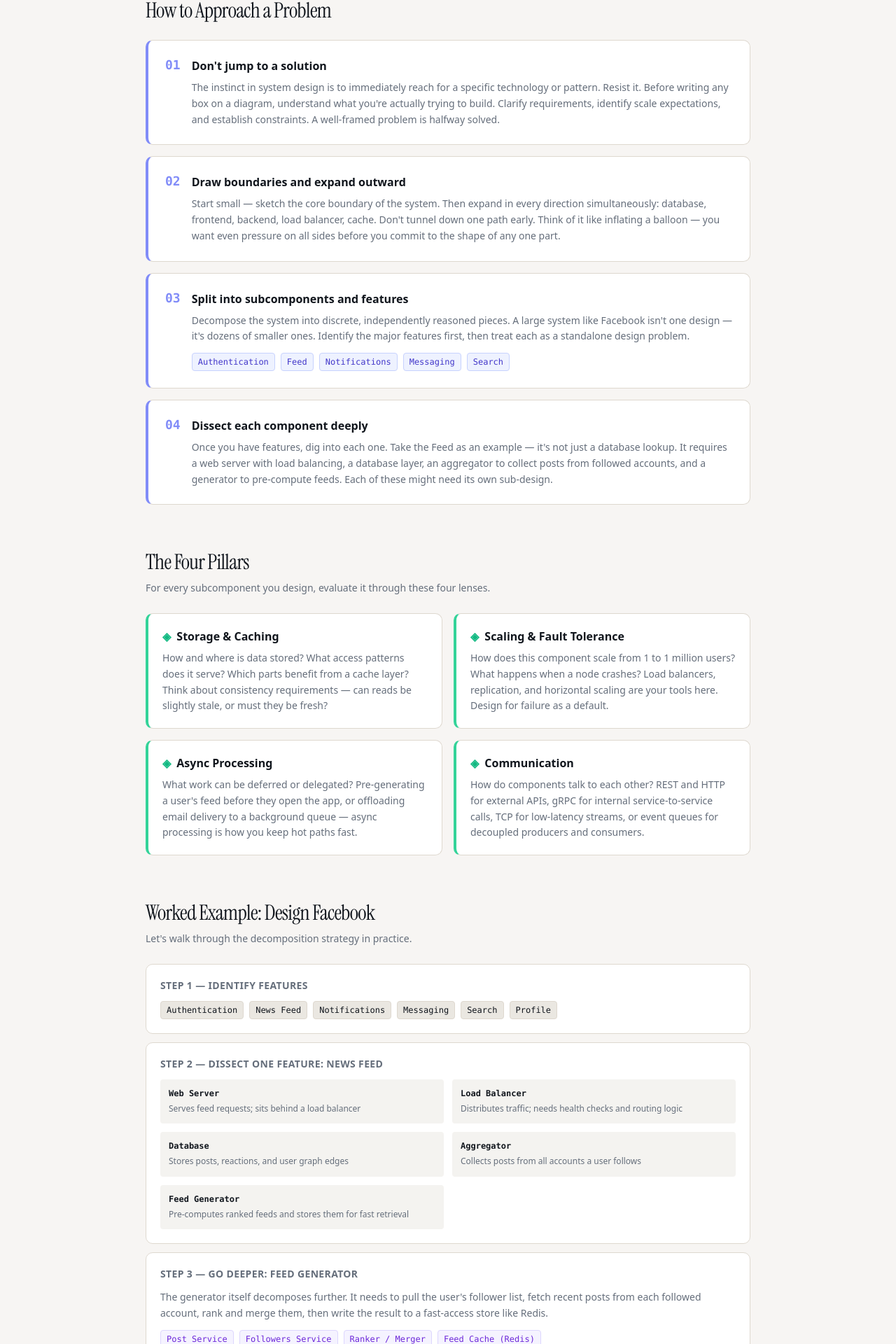
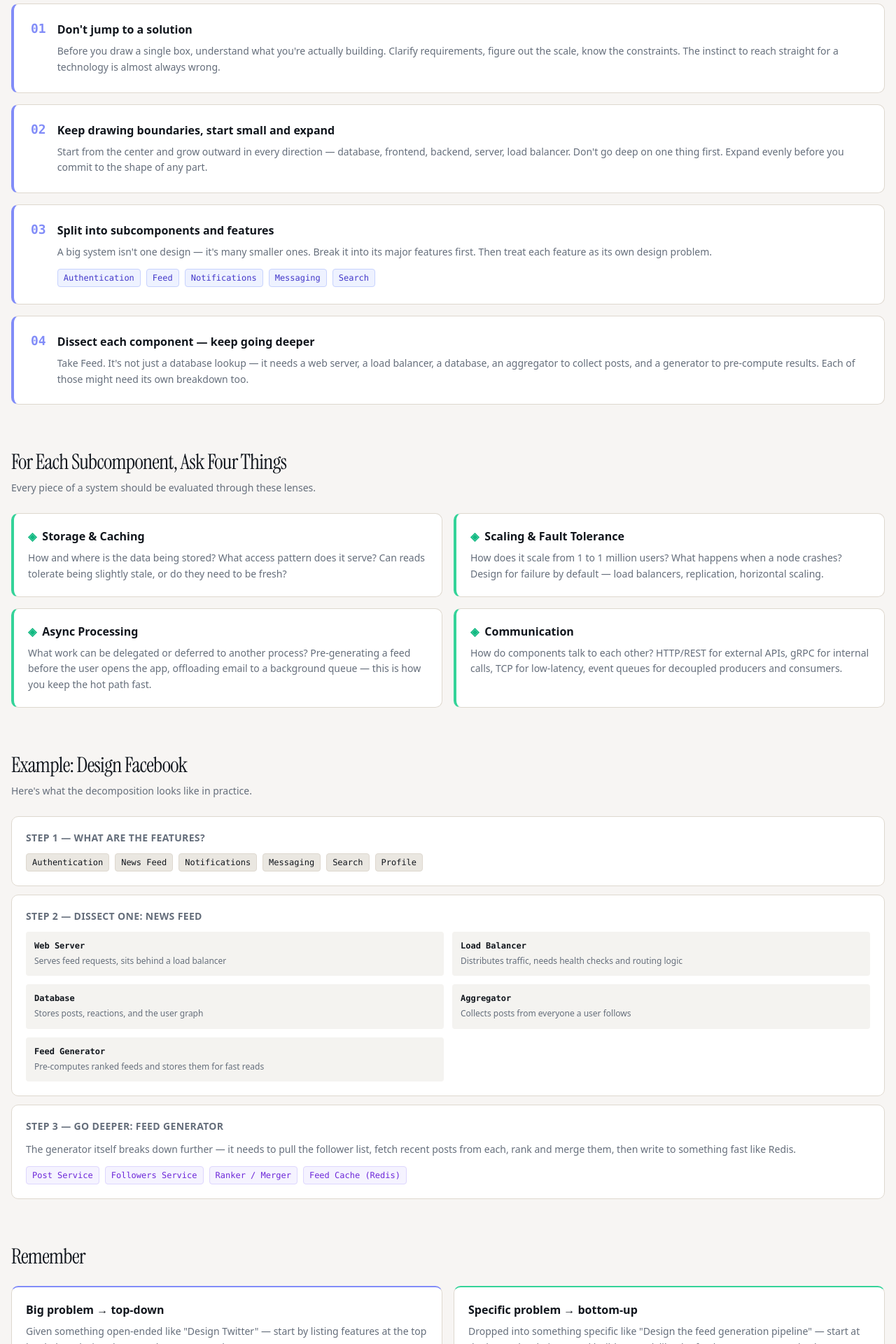
Before and after one commit to thatpratik/system-design, a Next.js app: page / in a window 1280 px wide. Shown: the part 398-2318 px from the top of the page at 70% size. Built offline with nearby package versions, Linux system fonts and the light colour scheme.

Commit message:
feat: update content and structure in Home component for clarity and consistency

```diff
--- a/app/page.tsx
+++ b/app/page.tsx
@@ -1,6 +1,6 @@
 export default function Home() {
   return (
-    <div className="container max-w-4xl py-16 space-y-16">
+    <div className="container py-16 space-y-16">
 
       {/* ── What is System Design? ──────────────────────────────── */}
       <section className="animate-fade-in-up">
@@ -8,10 +8,10 @@ export default function Home() {
           What is System Design?
         </h1>
         <p className="text-muted-foreground text-base leading-relaxed mb-4">
-          System design is the process of defining the architecture, components, modules, and data flow of a system to satisfy a set of requirements. It&apos;s not about finding a single correct answer — it&apos;s about reasoning through trade-offs, constraints, and scalability concerns to arrive at a defensible architecture.
+          System design is how you figure out what to build before you build it. Not a single right answer — a way of thinking through trade-offs until you land on something you can defend.
         </p>
         <p className="text-muted-foreground text-base leading-relaxed">
-          Whether you&apos;re designing a URL shortener or a global social network, the same structured thinking applies: break the problem into parts, understand each part deeply, and then reason about how they connect.
+          Whether it&apos;s a URL shortener or a global social network, the same approach works: break it down, understand each piece, and reason about how they fit together.
         </p>
       </section>
 
@@ -30,7 +30,7 @@ export default function Home() {
               <div>
                 <h3 className="font-semibold text-foreground mb-2">Don&apos;t jump to a solution</h3>
                 <p className="text-muted-foreground text-sm leading-relaxed">
-                  The instinct in system design is to immediately reach for a specific technology or pattern. Resist it. Before writing any box on a diagram, understand what you&apos;re actually trying to build. Clarify requirements, identify scale expectations, and establish constraints. A well-framed problem is halfway solved.
+                  Before you draw a single box, understand what you&apos;re actually building. Clarify requirements, figure out the scale, know the constraints. The instinct to reach straight for a technology is almost always wrong.
                 </p>
               </div>
             </div>
@@ -41,9 +41,9 @@ export default function Home() {
             <div className="flex items-start gap-4">
               <span className="text-indigo-400 font-mono font-bold text-lg leading-none mt-0.5">02</span>
               <div>
-                <h3 className="font-semibold text-foreground mb-2">Draw boundaries and expand outward</h3>
+                <h3 className="font-semibold text-foreground mb-2">Keep drawing boundaries, start small and expand</h3>
                 <p className="text-muted-foreground text-sm leading-relaxed">
-                  Start small — sketch the core boundary of the system. Then expand in every direction simultaneously: database, frontend, backend, load balancer, cache. Don&apos;t tunnel down one path early. Think of it like inflating a balloon — you want even pressure on all sides before you commit to the shape of any one part.
+                  Start from the center and grow outward in every direction — database, frontend, backend, server, load balancer. Don&apos;t go deep on one thing first. Expand evenly before you commit to the shape of any part.
                 </p>
               </div>
             </div>
@@ -56,7 +56,7 @@ export default function Home() {
               <div>
                 <h3 className="font-semibold text-foreground mb-2">Split into subcomponents and features</h3>
                 <p className="text-muted-foreground text-sm leading-relaxed">
-                  Decompose the system into discrete, independently reasoned pieces. A large system like Facebook isn&apos;t one design — it&apos;s dozens of smaller ones. Identify the major features first, then treat each as a standalone design problem.
+                  A big system isn&apos;t one design — it&apos;s many smaller ones. Break it into its major features first. Then treat each feature as its own design problem.
                 </p>
                 <div className="mt-3 flex flex-wrap gap-2">
                   {["Authentication", "Feed", "Notifications", "Messaging", "Search"].map((f) => (
@@ -74,9 +74,9 @@ export default function Home() {
             <div className="flex items-start gap-4">
               <span className="text-indigo-400 font-mono font-bold text-lg leading-none mt-0.5">04</span>
               <div>
-                <h3 className="font-semibold text-foreground mb-2">Dissect each component deeply</h3>
+                <h3 className="font-semibold text-foreground mb-2">Dissect each component — keep going deeper</h3>
                 <p className="text-muted-foreground text-sm leading-relaxed">
-                  Once you have features, dig into each one. Take the Feed as an example — it&apos;s not just a database lookup. It requires a web server with load balancing, a database layer, an aggregator to collect posts from followed accounts, and a generator to pre-compute feeds. Each of these might need its own sub-design.
+                  Take Feed. It&apos;s not just a database lookup — it needs a web server, a load balancer, a database, an aggregator to collect posts, and a generator to pre-compute results. Each of those might need its own breakdown too.
                 </p>
               </div>
             </div>
@@ -88,10 +88,10 @@ export default function Home() {
       {/* ── The Four Pillars ────────────────────────────────────── */}
       <section className="animate-fade-in-up" style={{ animationDelay: "160ms" }}>
         <h2 className="font-display text-2xl sm:text-3xl tracking-tight mb-2 text-foreground">
-          The Four Pillars
+          For Each Subcomponent, Ask Four Things
         </h2>
         <p className="text-muted-foreground text-sm leading-relaxed mb-6">
-          For every subcomponent you design, evaluate it through these four lenses.
+          Every piece of a system should be evaluated through these lenses.
         </p>
 
         <div className="grid sm:grid-cols-2 gap-4">
@@ -101,7 +101,7 @@ export default function Home() {
               <span className="text-emerald-500">◈</span> Storage &amp; Caching
             </h3>
             <p className="text-muted-foreground text-sm leading-relaxed">
-              How and where is data stored? What access patterns does it serve? Which parts benefit from a cache layer? Think about consistency requirements — can reads be slightly stale, or must they be fresh?
+              How and where is the data being stored? What access pattern does it serve? Can reads tolerate being slightly stale, or do they need to be fresh?
             </p>
           </div>
 
@@ -110,7 +110,7 @@ export default function Home() {
               <span className="text-emerald-500">◈</span> Scaling &amp; Fault Tolerance
             </h3>
             <p className="text-muted-foreground text-sm leading-relaxed">
-              How does this component scale from 1 to 1 million users? What happens when a node crashes? Load balancers, replication, and horizontal scaling are your tools here. Design for failure as a default.
+              How does it scale from 1 to 1 million users? What happens when a node crashes? Design for failure by default — load balancers, replication, horizontal scaling.
             </p>
           </div>
 
@@ -119,7 +119,7 @@ export default function Home() {
               <span className="text-emerald-500">◈</span> Async Processing
             </h3>
             <p className="text-muted-foreground text-sm leading-relaxed">
-              What work can be deferred or delegated? Pre-generating a user&apos;s feed before they open the app, or offloading email delivery to a background queue — async processing is how you keep hot paths fast.
+              What work can be delegated or deferred to another process? Pre-generating a feed before the user opens the app, offloading email to a background queue — this is how you keep the hot path fast.
             </p>
           </div>
 
@@ -128,7 +128,7 @@ export default function Home() {
               <span className="text-emerald-500">◈</span> Communication
             </h3>
             <p className="text-muted-foreground text-sm leading-relaxed">
-              How do components talk to each other? REST and HTTP for external APIs, gRPC for internal service-to-service calls, TCP for low-latency streams, or event queues for decoupled producers and consumers.
+              How do components talk to each other? HTTP/REST for external APIs, gRPC for internal calls, TCP for low-latency, event queues for decoupled producers and consumers.
             </p>
           </div>
 
@@ -138,17 +138,17 @@ export default function Home() {
       {/* ── Worked Example ──────────────────────────────────────── */}
       <section className="animate-fade-in-up" style={{ animationDelay: "240ms" }}>
         <h2 className="font-display text-2xl sm:text-3xl tracking-tight mb-2 text-foreground">
-          Worked Example: Design Facebook
+          Example: Design Facebook
         </h2>
         <p className="text-muted-foreground text-sm leading-relaxed mb-6">
-          Let&apos;s walk through the decomposition strategy in practice.
+          Here&apos;s what the decomposition looks like in practice.
         </p>
 
         <div className="space-y-3">
 
           {/* Level 1 */}
           <div className="bg-card border rounded-lg p-5">
-            <h3 className="font-semibold text-foreground text-sm mb-3 uppercase tracking-wide text-muted-foreground">Step 1 — Identify features</h3>
+            <h3 className="font-semibold text-foreground text-sm mb-3 uppercase tracking-wide text-muted-foreground">Step 1 — What are the features?</h3>
             <div className="flex flex-wrap gap-2">
               {["Authentication", "News Feed", "Notifications", "Messaging", "Search", "Profile"].map((f) => (
                 <span key={f} className="text-xs bg-muted text-foreground border rounded px-2 py-1 font-mono">
@@ -160,14 +160,14 @@ export default function Home() {
 
           {/* Level 2 */}
           <div className="bg-card border rounded-lg p-5">
-            <h3 className="font-semibold text-foreground text-sm mb-3 uppercase tracking-wide text-muted-foreground">Step 2 — Dissect one feature: News Feed</h3>
+            <h3 className="font-semibold text-foreground text-sm mb-3 uppercase tracking-wide text-muted-foreground">Step 2 — Dissect one: News Feed</h3>
             <div className="grid sm:grid-cols-2 gap-3">
               {[
-                { name: "Web Server", note: "Serves feed requests; sits behind a load balancer" },
-                { name: "Load Balancer", note: "Distributes traffic; needs health checks and routing logic" },
-                { name: "Database", note: "Stores posts, reactions, and user graph edges" },
-                { name: "Aggregator", note: "Collects posts from all accounts a user follows" },
-                { name: "Feed Generator", note: "Pre-computes ranked feeds and stores them for fast retrieval" },
+                { name: "Web Server", note: "Serves feed requests, sits behind a load balancer" },
+                { name: "Load Balancer", note: "Distributes traffic, needs health checks and routing logic" },
+                { name: "Database", note: "Stores posts, reactions, and the user graph" },
+                { name: "Aggregator", note: "Collects posts from everyone a user follows" },
+                { name: "Feed Generator", note: "Pre-computes ranked feeds and stores them for fast reads" },
               ].map((c) => (
                 <div key={c.name} className="bg-muted/50 rounded p-3">
                   <p className="font-mono text-xs font-semibold text-foreground mb-1">{c.name}</p>
@@ -181,7 +181,7 @@ export default function Home() {
           <div className="bg-card border rounded-lg p-5">
             <h3 className="font-semibold text-foreground text-sm mb-3 uppercase tracking-wide text-muted-foreground">Step 3 — Go deeper: Feed Generator</h3>
             <p className="text-muted-foreground text-sm leading-relaxed mb-3">
-              The generator itself decomposes further. It needs to pull the user&apos;s follower list, fetch recent posts from each followed account, rank and merge them, then write the result to a fast-access store like Redis.
+              The generator itself breaks down further — it needs to pull the follower list, fetch recent posts from each, rank and merge them, then write to something fast like Redis.
             </p>
             <div className="flex flex-wrap gap-2">
               {["Post Service", "Followers Service", "Ranker / Merger", "Feed Cache (Redis)"].map((c) => (
@@ -203,15 +203,15 @@ export default function Home() {
 
         <div className="grid sm:grid-cols-2 gap-4">
           <div className="bg-card border rounded-lg p-5 border-t-2 border-t-indigo-400">
-            <h3 className="font-semibold text-foreground mb-2">Big problem → Top-down</h3>
+            <h3 className="font-semibold text-foreground mb-2">Big problem → top-down</h3>
             <p className="text-muted-foreground text-sm leading-relaxed">
-              If you&apos;ve been handed a broad, open-ended problem (&quot;Design Twitter&quot;), start by defining features at the top level. Then work downward — one feature at a time, fully designed before moving to the next.
+              Given something open-ended like &quot;Design Twitter&quot; — start by listing features at the top level, then design them one by one, top to bottom.
             </p>
           </div>
           <div className="bg-card border rounded-lg p-5 border-t-2 border-t-emerald-400">
-            <h3 className="font-semibold text-foreground mb-2">Specific problem → Bottom-up</h3>
+            <h3 className="font-semibold text-foreground mb-2">Specific problem → bottom-up</h3>
             <p className="text-muted-foreground text-sm leading-relaxed">
-              If you&apos;ve been dropped into a specific component (&quot;Design the feed generation pipeline&quot;), start at the lowest level and build upward — understand the atomic pieces before composing them into a larger system.
+              Dropped into something specific like &quot;Design the feed generation pipeline&quot; — start at the lowest level pieces and build upward, like the feed generator example above.
             </p>
           </div>
         </div>
```
